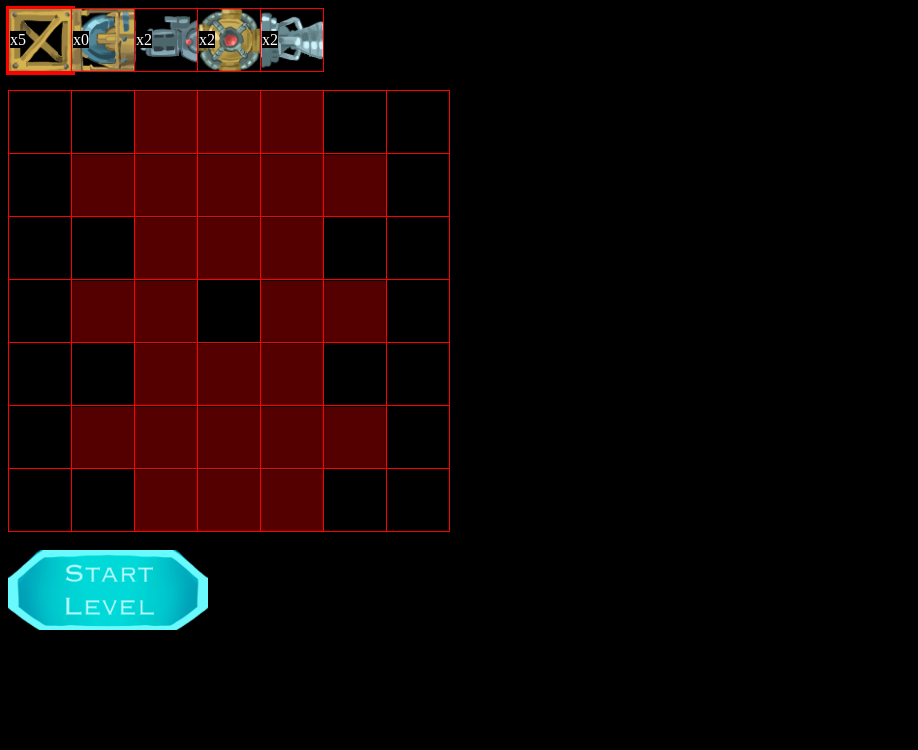
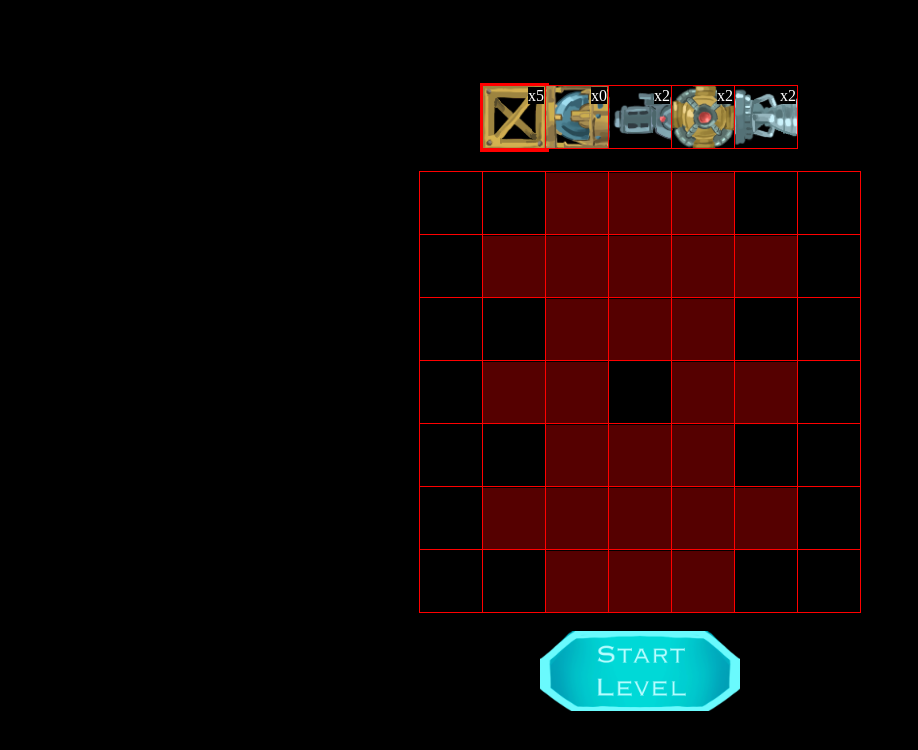
Before and after one commit to MakeGameStopComplain/scrap-fleet, a SvelteKit app: page /builder in a window 1280 px wide. Shown: the top 750 px of the page, without its empty margins (0-918 px from the left). Built offline with nearby package versions, Linux system fonts and the light colour scheme.

Commit message:
Fix builder page layout

```diff
--- a/src/routes/builder/+page.svelte
+++ b/src/routes/builder/+page.svelte
@@ -70,6 +70,9 @@
     let selectedTile = "B";
 </script>
 
+<div class="centered" style:text-align="center">
+
+    <div style="display: inline-block;">
         <table>
             <tr>
                 {#each Object.keys(inventory) as key}
@@ -84,7 +87,8 @@
                 {/each}
             </tr>
         </table>
-<br />
+    </div>
+    <br /> <br />
 
     <table>
         {#each shipArr as row, r}
@@ -146,6 +150,8 @@
     <input type="image" on:click={saveButton}
         src={startButton} alt="START" style:width="200px" />
 
+</div>
+
 <audio autoplay loop>
     <source src={menuMusic} type="audio/wav" />
 </audio>
@@ -163,10 +169,18 @@
         transform: rotate(90deg);
         background-size: contain;
         user-select: none;
+        vertical-align: top;
+        text-align: right;
     }
 
     table {
         border-spacing: 0;
         border-collapse: collapse;
     }
+
+    .centered {
+        position: absolute;
+        top: 50%; left: 50%;
+        transform: translate(-50%, -50%);
+    }
 </style>
```
Lines whose indentation alone changed are shown as unchanged.
